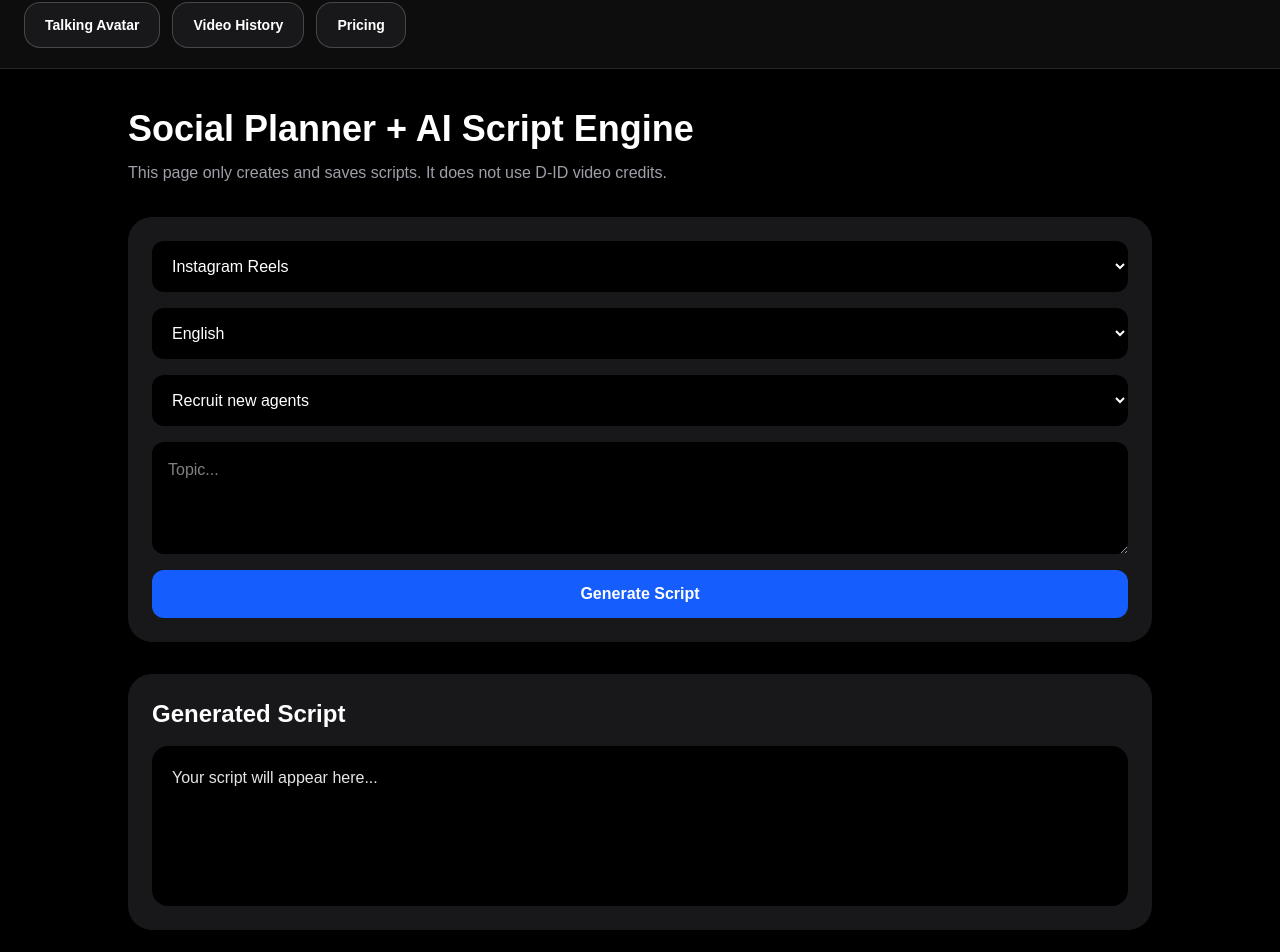
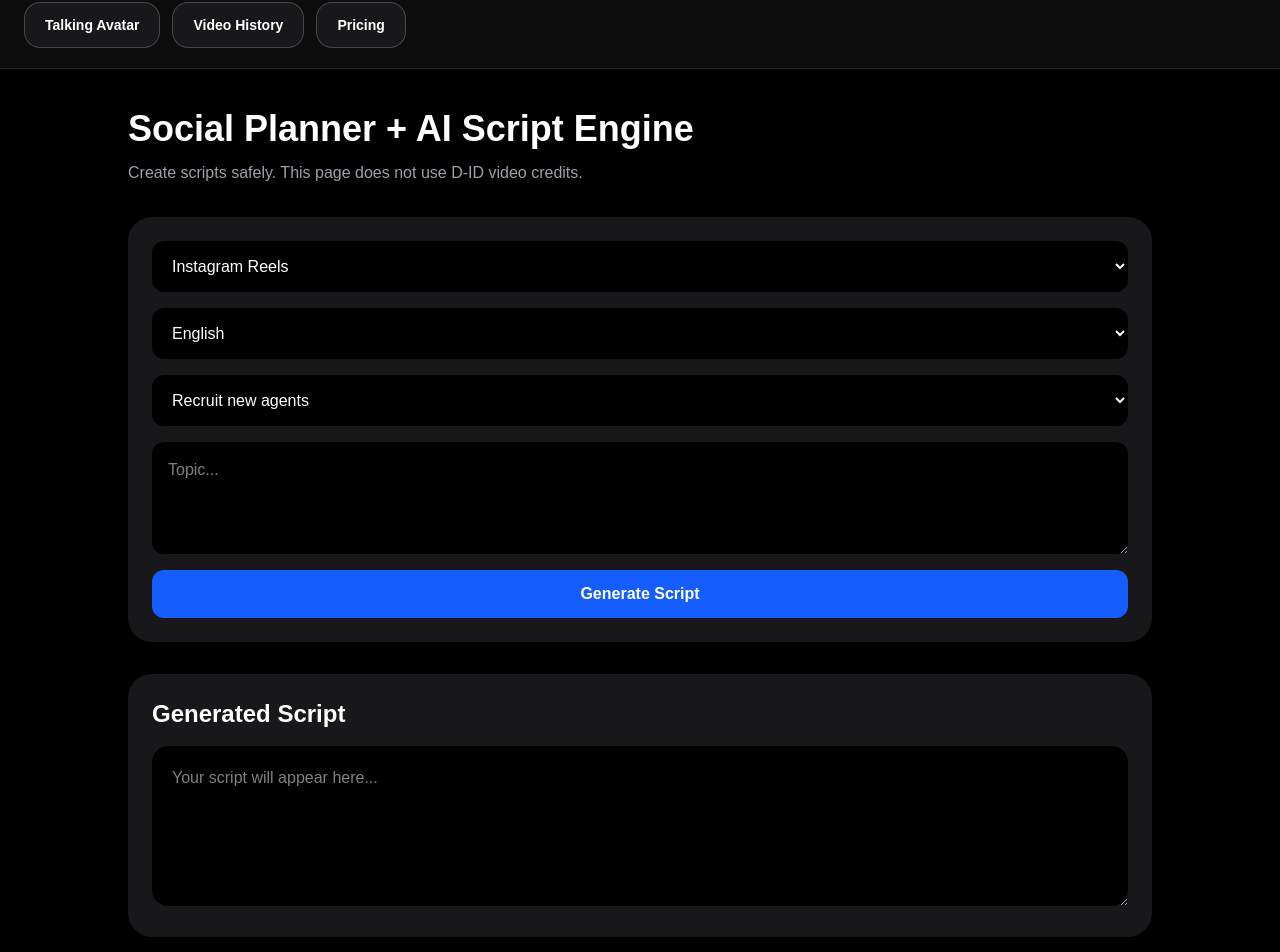
Before and after one commit to lou-delgado34/ai-cash-creator-studio, a Next.js app: page /social-planner in a window 1280 px wide. Shown: the part 76-1028 px from the top of the page. Built offline with nearby package versions, Linux system fonts and the light colour scheme.

Commit message:
add safe send to talking avatar

```diff
--- a/app/social-planner/page.tsx
+++ b/app/social-planner/page.tsx
@@ -104,13 +104,23 @@ Rules:
     setMessage("Script copied.");
   }
 
+  function sendToTalkingAvatar() {
+    if (!script) {
+      setMessage("Generate a script first.");
+      return;
+    }
+
+    localStorage.setItem("talking_avatar_script", script);
+    window.location.href = "/talking-avatar";
+  }
+
   return (
     <main className="min-h-screen bg-black px-6 py-10 text-white">
       <section className="mx-auto max-w-5xl">
         <h1 className="text-4xl font-bold">Social Planner + AI Script Engine</h1>
 
         <p className="mt-3 text-zinc-400">
-          This page only creates and saves scripts. It does not use D-ID video credits.
+          Create scripts safely. This page does not use D-ID video credits.
         </p>
 
         <div className="mt-8 grid gap-4 rounded-3xl bg-zinc-900 p-6">
@@ -167,9 +177,12 @@ Rules:
         <div className="mt-8 rounded-3xl bg-zinc-900 p-6">
           <h2 className="text-2xl font-bold">Generated Script</h2>
 
-          <div className="mt-4 min-h-40 whitespace-pre-wrap rounded-2xl bg-black p-5 text-zinc-200">
-            {script || "Your script will appear here..."}
-          </div>
+          <textarea
+            value={script}
+            onChange={(e) => setScript(e.target.value)}
+            className="mt-4 min-h-40 w-full rounded-2xl bg-black p-5 text-white"
+            placeholder="Your script will appear here..."
+          />
 
           {script && (
             <div className="mt-5 flex flex-wrap gap-3">
@@ -187,9 +200,16 @@ Rules:
                 Save Script to Library
               </button>
 
+              <button
+                onClick={sendToTalkingAvatar}
+                className="rounded-xl bg-purple-600 px-5 py-3 font-bold"
+              >
+                Send to Talking Avatar
+              </button>
+
               <a
                 href="/content-library"
-                className="rounded-xl bg-purple-600 px-5 py-3 font-bold"
+                className="rounded-xl bg-blue-600 px-5 py-3 font-bold"
               >
                 Open Content Library
               </a>
```
